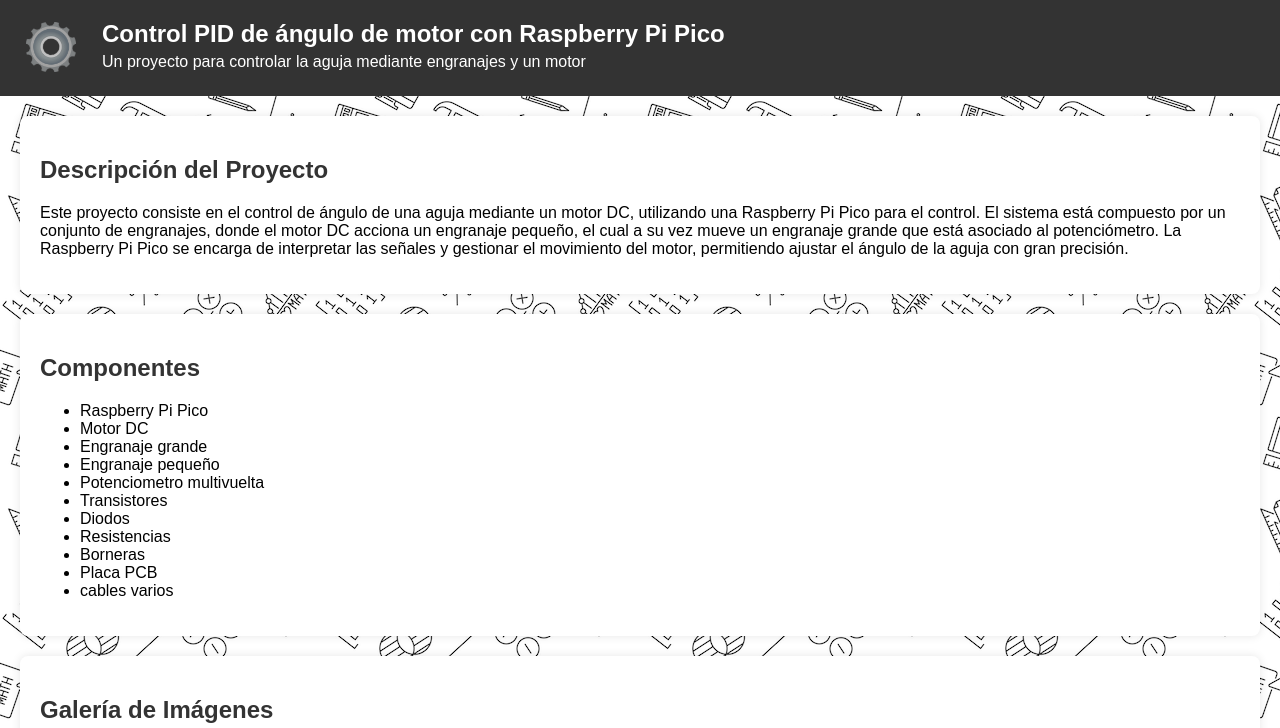
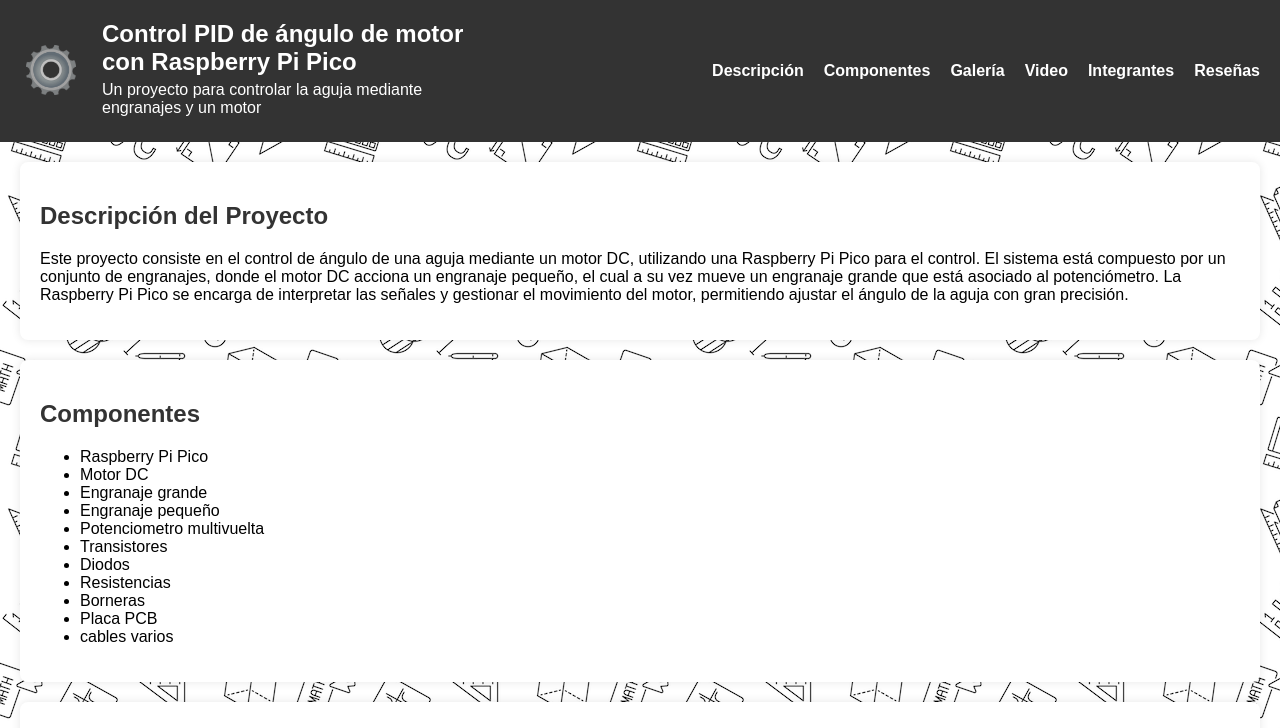
Before and after one commit to ZaCoso/ZaCoso.github.io, a plain HTML site: page index.html in a window 1280 px wide. Shown: the top 728 px of the page. Drawn offline with Linux system fonts and the light colour scheme.

Commit message:
Update index.html

```diff
--- a/index.html
+++ b/index.html
@@ -243,6 +243,23 @@
             font-size: 14px;
             color: #555;
         }
+        .navbar-collapse {
+            width: 100%;             /* Asegura que el contenedor ocupe todo el ancho */
+            display: flex;           /* Usamos Flexbox en el contenedor principal */
+            justify-content: flex-end; /* Alinea los elementos a la derecha */
+        }
+
+        .navbar-links {
+            display: flex;           /* Usamos Flexbox para que los enlaces estén en línea */
+            gap: 20px;               /* Espacio entre los elementos */
+        }
+
+        /* Opcional: para quitar el estilo de los enlaces */
+        .nav-link {
+            text-decoration: none;   /* Eliminamos el subrayado */
+            color: #FFFFFF;             /* Cambiar el color si es necesario */
+            font-weight: bold;       /* Añadir negrita si se desea */
+        }
 
     </style>
 </head>
@@ -258,10 +275,21 @@
             <h1>Control PID de ángulo de motor con Raspberry Pi Pico</h1>
             <p>Un proyecto para controlar la aguja mediante engranajes y un motor</p>
         </div>
+
+        <div class="navbar-collapse" id="navbarCollapse">
+            <div class="navbar-links">
+                <a class="nav-link" href="#Index1">Descripción</a>
+                <a class="nav-link" href="#Index2">Componentes</a>
+                <a class="nav-link" href="#Index3">Galería</a>
+                <a class="nav-link" href="#Index4">Video</a>
+                <a class="nav-link" href="#Index5">Integrantes</a>
+                <a class="nav-link" href="#Index6">Reseñas</a>
+            </div>
+        </div>
     </header>
 <!-- Descripción -->
 <section>
-    <h2>Descripción del Proyecto</h2>
+    <h2 id='Index1'>Descripción del Proyecto</h2>
     <p>
     Este proyecto consiste en el control de ángulo de una aguja mediante un motor DC,
     utilizando una Raspberry Pi Pico para el control.
@@ -275,7 +303,7 @@
 
 <!-- Componentes -->
 <section>
-    <h2>Componentes</h2>
+    <h2 id='Index2'>Componentes</h2>
     <ul>
         <li>Raspberry Pi Pico</li>
         <li>Motor DC</li>
@@ -293,7 +321,7 @@
 
 <!-- Galeria de Imagenes -->
 <section>
-    <h2>Galería de Imágenes</h2>
+    <h2 id='Index3'>Galería de Imágenes</h2>
     <div class="carousel">
         <div class="carousel-container">
             <img src="FoTo/3.jpg" alt="Imagen 1">
@@ -319,7 +347,7 @@
 
 <!-- Video -->
 <section>
-    <h2>Video del Proyecto</h2>
+    <h2 id='Index4'>Video del Proyecto</h2>
     <p>A continuación puedes ver el video del proyecto en YouTube:</p>
     <div>
         <iframe src="https://www.youtube.com/embed/EmbxgZw8Rv4" allowfullscreen></iframe>
@@ -328,7 +356,7 @@
 
 <!-- Integrantes -->
 <section class="integrantes">
-    <h2 style="text-align: left;">Integrantes del Proyecto</h2>
+    <h2 id='Index5' style="text-align: left;">Integrantes del Proyecto</h2>
 
     <div class="integrante" >
         <h3 style="color: black; font-weight: bold;">Santiago Zacarías</h3>
@@ -406,7 +434,7 @@
 
 <!-- Reseñas -->
 <section>
-    <h2>Reseñas</h2>
+    <h2 id='Index6'>Reseñas</h2>
     <div class="reviews">
         <div class="review">
             <div class="profile">Elec_Volt - Estudiante de Ingeniería</div>
@@ -443,7 +471,7 @@
 </section>
 <!-- Escribe reseñas -->
 <section class="review-section">
-    <h2>Escribe tu Reseña</h2>
+    <h2 id='Index7'>Escribe tu Reseña</h2>
     <form id="review-form">
         <label for="name">Nombre:</label><br>
         <input type="text" id="name" name="name"placeholder="Nombre y Apellido" required><br><br>
```
